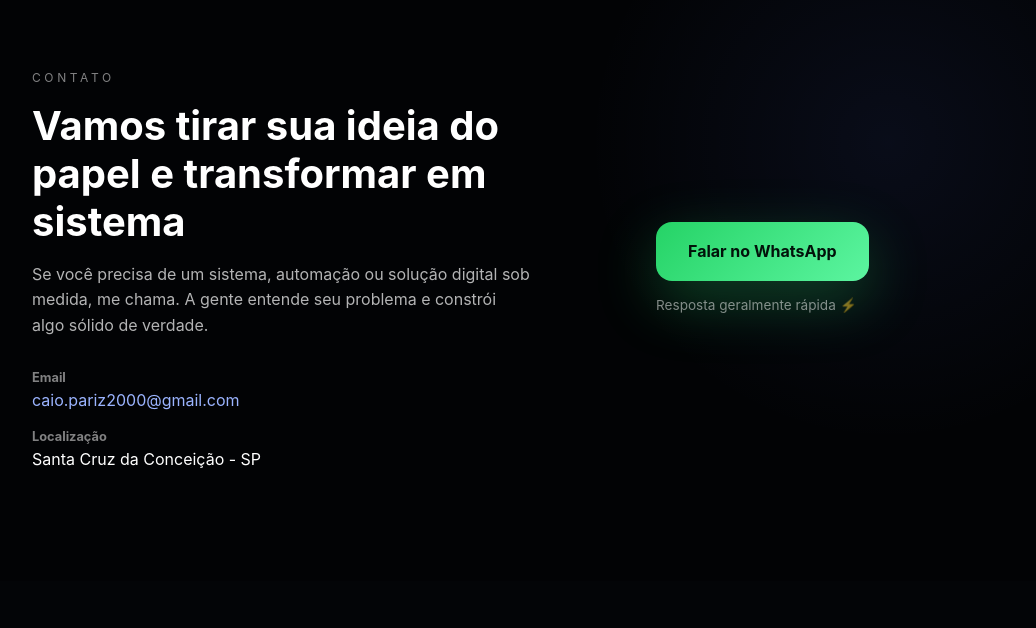
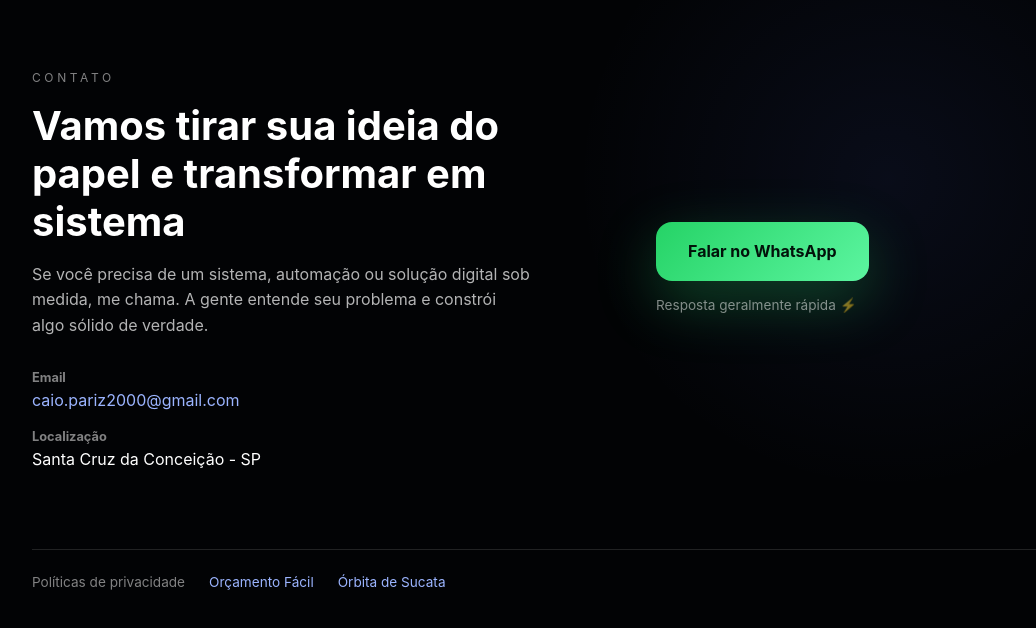
Before and after one commit to JinMoriDann/caio_pariz, a React (Vite) app: page / in a window 1280 px wide. Shown: the part 1636-2264 px from the top of the page, without its empty margins (8-1044 px from the left). Before the commit the page ends 2217 px from the top, so only its background shows below. Built offline with nearby package versions, Linux system fonts and the light colour scheme.

Commit message:
fix github pages deploy

```diff
--- a/src/App.tsx
+++ b/src/App.tsx
@@ -1,11 +1,23 @@
+import { useEffect, useState } from "react";
 import HeroSection from "./components/HeroSection/HeroSection";
 import ProjectsSection from "./components/ProjectsSection/ProjectSection";
 import ContactSection from "./components/ContactSection/ContactSection";
 import { PrivacyPolicy } from "./components/privacyPolicy/OrcaFacilPrivacyPolicyPage";
 import { OrbitaSucataPrivacyPolicy } from "./components/privacyPolicy/OrbitaSucataPrivacyPolicyPage";
 
+function getHash() {
+  return window.location.hash.toLowerCase().replace(/\/$/, "");
+}
+
 function App() {
-  const hash = window.location.hash.toLowerCase();
+  const [hash, setHash] = useState(getHash);
+
+  useEffect(() => {
+    const handleHashChange = () => setHash(getHash());
+
+    window.addEventListener("hashchange", handleHashChange);
+    return () => window.removeEventListener("hashchange", handleHashChange);
+  }, []);
 
   const isPrivacyPage = hash === "#/privacy/orcafacil";
   const isOrbitaSucataPrivacyPage = hash === "#/privacy/orbitadesucata";
--- a/src/components/ContactSection/ContactSection.css
+++ b/src/components/ContactSection/ContactSection.css
@@ -1,7 +1,7 @@
 .contact {
   padding: 7rem 2rem;
   background:
-    radial-gradient(circle at 70% 30%, rgba(90,120,255,0.08), transparent 30%),
+    radial-gradient(circle at 70% 30%, rgba(90, 120, 255, 0.08), transparent 30%),
     #020305;
   color: white;
 }
@@ -17,7 +17,7 @@
 .contact__tag {
   font-size: 0.75rem;
   letter-spacing: 0.3em;
-  color: rgba(255,255,255,0.5);
+  color: rgba(255, 255, 255, 0.5);
 }
 
 .contact h2 {
@@ -27,7 +27,7 @@
 }
 
 .contact p {
-  color: rgba(255,255,255,0.7);
+  color: rgba(255, 255, 255, 0.7);
   line-height: 1.6;
   max-width: 500px;
 }
@@ -42,7 +42,7 @@
 .contact__info strong {
   display: block;
   font-size: 0.8rem;
-  color: rgba(255,255,255,0.5);
+  color: rgba(255, 255, 255, 0.5);
   margin-bottom: 0.3rem;
 }
 
@@ -69,11 +69,9 @@
   text-decoration: none;
   color: #02120a;
 
-  background: linear-gradient(
-    135deg,
-    #25d366,
-    #5cf5a0
-  );
+  background: linear-gradient(135deg,
+      #25d366,
+      #5cf5a0);
 
   box-shadow:
     0 20px 60px rgba(37, 211, 102, 0.3);
@@ -90,5 +88,27 @@
 .contact__note {
   margin-top: 1rem;
   font-size: 0.85rem;
-  color: rgba(255,255,255,0.5);
+  color: rgba(255, 255, 255, 0.5);
 }
+
+.contact__privacy {
+  max-width: 1200px;
+  margin: 5rem auto 0;
+  padding-top: 1.5rem;
+  border-top: 1px solid rgba(255, 255, 255, 0.12);
+  display: flex;
+  flex-wrap: wrap;
+  align-items: center;
+  gap: 1rem 1.5rem;
+  color: rgba(255, 255, 255, 0.5);
+  font-size: 0.85rem;
+}
+
+.contact__privacy a {
+  color: #9bb4ff;
+  text-decoration: none;
+}
+
+.contact__privacy a:hover {
+  text-decoration: underline;
+}
--- a/src/components/ContactSection/ContactSection.tsx
+++ b/src/components/ContactSection/ContactSection.tsx
@@ -64,6 +64,12 @@ export default function ContactSection() {
           </div>
         </motion.div>
       </div>
+
+      <div className="contact__privacy">
+        <span>Políticas de privacidade</span>
+        <a href="#/privacy/orcafacil">Orçamento Fácil</a>
+        <a href="#/privacy/orbitadesucata">Órbita de Sucata</a>
+      </div>
     </section>
   );
 }
```
